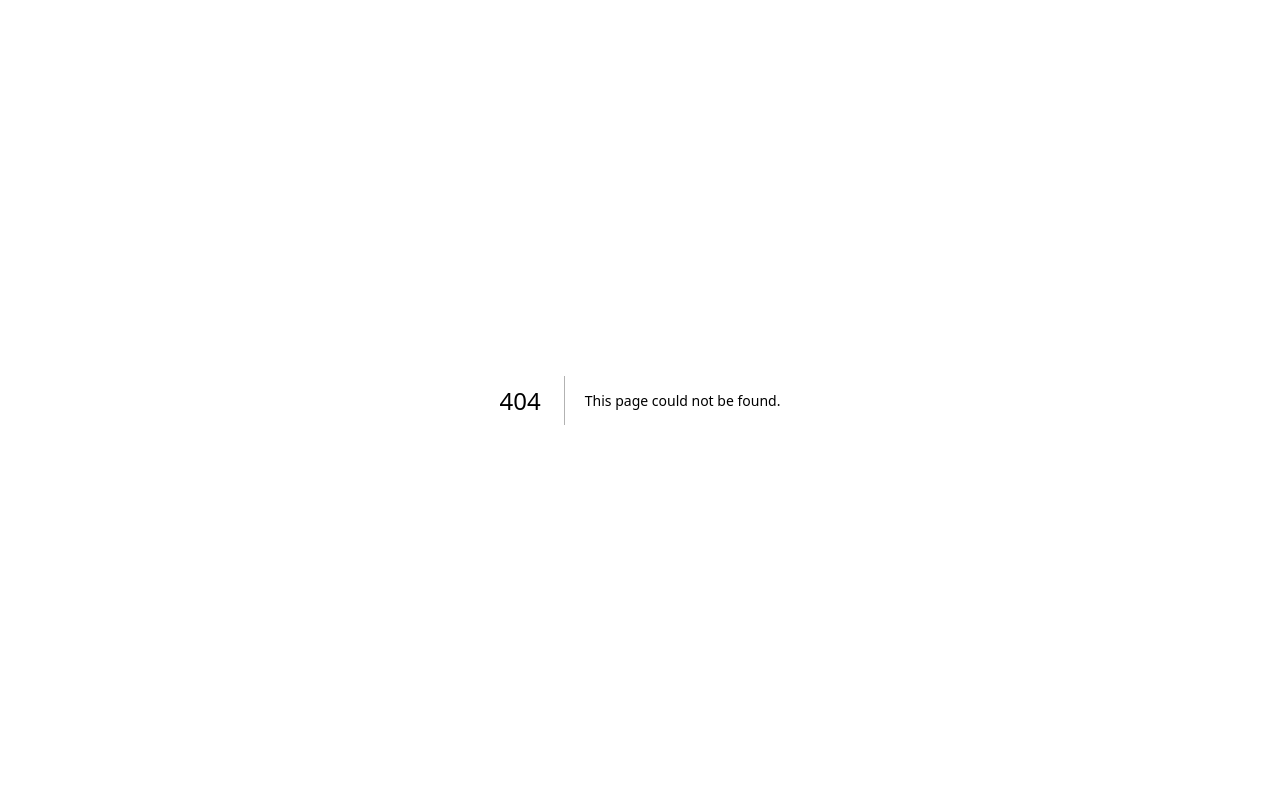
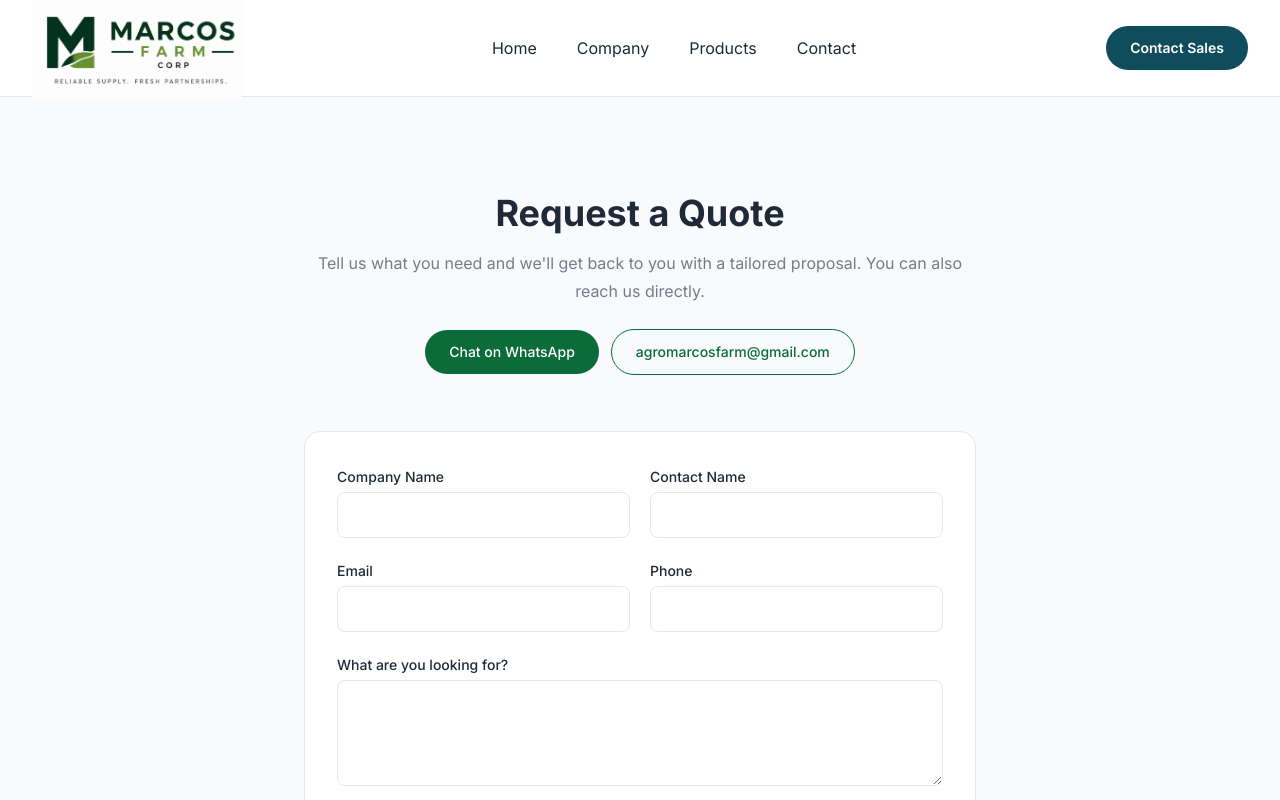
Before and after one commit to marcofarmscorp/marco-farms-portal, a Next.js app: page /contact in a window 1280 px wide. Before the commit this address had no page. Shown: the top 800 px of the page. Built offline with nearby package versions, Linux system fonts and the light colour scheme.

Commit message:
Fix Hero links, hero image path, and connect contact/quote pages

```diff
--- /dev/null
+++ b/app/contact/page.tsx
@@ -0,0 +1,119 @@
+import Header from "../../components/layout/Header";
+import Footer from "../../components/home/Footer";
+import Container from "../../components/ui/Container";
+import { contact } from "../../config/contact";
+
+export default function ContactPage() {
+  return (
+    <>
+      <Header />
+
+      <section className="bg-light py-24">
+        <Container>
+          <div className="mx-auto max-w-2xl text-center">
+            <h1 className="text-3xl font-bold text-foreground md:text-4xl">
+              Request a Quote
+            </h1>
+            <p className="mt-4 text-base leading-7 text-foreground/60">
+              Tell us what you need and we&apos;ll get back to you with a
+              tailored proposal. You can also reach us directly.
+            </p>
+
+            <div className="mt-6 flex flex-col items-center justify-center gap-3 sm:flex-row">
+              <a
+                href={contact.whatsappLink}
+                target="_blank"
+                rel="noopener noreferrer"
+                className="rounded-full bg-forest px-6 py-3 text-sm font-medium text-white transition hover:opacity-90"
+              >
+                Chat on WhatsApp
+              </a>
+              <a
+                href={contact.emailLink}
+                className="rounded-full border border-forest px-6 py-3 text-sm font-medium text-forest transition hover:bg-forest hover:text-white"
+              >
+                {contact.email}
+              </a>
+            </div>
+          </div>
+
+          <form
+            action={contact.emailLink}
+            method="get"
+            className="mx-auto mt-14 max-w-2xl space-y-5 rounded-2xl border border-gray bg-white p-8"
+          >
+            <div className="grid grid-cols-1 gap-5 sm:grid-cols-2">
+              <div>
+                <label className="text-sm font-medium text-foreground">
+                  Company Name
+                </label>
+                <input
+                  type="text"
+                  name="company"
+                  required
+                  className="mt-1 w-full rounded-lg border border-gray px-4 py-3 text-sm outline-none focus:border-petroleum"
+                />
+              </div>
+
+              <div>
+                <label className="text-sm font-medium text-foreground">
+                  Contact Name
+                </label>
+                <input
+                  type="text"
+                  name="name"
+                  required
+                  className="mt-1 w-full rounded-lg border border-gray px-4 py-3 text-sm outline-none focus:border-petroleum"
+                />
+              </div>
+
+              <div>
+                <label className="text-sm font-medium text-foreground">
+                  Email
+                </label>
+                <input
+                  type="email"
+                  name="email"
+                  required
+                  className="mt-1 w-full rounded-lg border border-gray px-4 py-3 text-sm outline-none focus:border-petroleum"
+                />
+              </div>
+
+              <div>
+                <label className="text-sm font-medium text-foreground">
+                  Phone
+                </label>
+                <input
+                  type="tel"
+                  name="phone"
+                  className="mt-1 w-full rounded-lg border border-gray px-4 py-3 text-sm outline-none focus:border-petroleum"
+                />
+              </div>
+            </div>
+
+            <div>
+              <label className="text-sm font-medium text-foreground">
+                What are you looking for?
+              </label>
+              <textarea
+                name="message"
+                required
+                rows={4}
+                className="mt-1 w-full rounded-lg border border-gray px-4 py-3 text-sm outline-none focus:border-petroleum"
+              />
+            </div>
+
+            <button
+              type="submit"
+              className="w-full rounded-full bg-petroleum py-3 text-sm font-medium text-white transition hover:opacity-90"
+            >
+              Send Request
+            </button>
+          </form>
+        </Container>
+      </section>
+
+      <Footer />
+    </>
+  );
+}
--- a/components/home/CTA.tsx
+++ b/components/home/CTA.tsx
@@ -1,4 +1,5 @@
 import Container from "../ui/Container";
+import { contact } from "../../config/contact";
 
 export default function CTA() {
   return (
@@ -15,12 +16,23 @@ export default function CTA() {
             </p>
           </div>
 
-          <a
-            href="#contact"
-            className="whitespace-nowrap rounded-full bg-citrus px-8 py-4 font-medium text-forest-dark transition hover:opacity-90"
-          >
-            Talk to Us
-          </a>
+          <div className="flex flex-col gap-3 sm:flex-row">
+            <a
+              href={contact.whatsappLink}
+              target="_blank"
+              rel="noopener noreferrer"
+              className="whitespace-nowrap rounded-full bg-citrus px-8 py-4 font-medium text-forest-dark transition hover:opacity-90"
+            >
+              Chat on WhatsApp
+            </a>
+
+            <a
+              href={contact.emailLink}
+              className="whitespace-nowrap rounded-full border border-white px-8 py-4 font-medium text-white transition hover:bg-white hover:text-forest"
+            >
+              Email Us
+            </a>
+          </div>
         </div>
       </Container>
     </section>
--- a/components/home/Hero.tsx
+++ b/components/home/Hero.tsx
@@ -24,22 +24,28 @@ export default function Hero() {
 
           <div className="mt-12 flex flex-wrap justify-center gap-4">
 
-            <button className="rounded-full bg-petroleum px-8 py-4 font-medium text-white transition hover:opacity-90">
+            <a
+              href="/products"
+              className="rounded-full bg-petroleum px-8 py-4 font-medium text-white transition hover:opacity-90"
+            >
               Explore Products
-            </button>
+            </a>
 
-            <button className="rounded-full border border-forest px-8 py-4 font-medium text-forest transition hover:bg-forest hover:text-white">
+            <a
+              href="/contact"
+              className="rounded-full border border-forest px-8 py-4 font-medium text-forest transition hover:bg-forest hover:text-white"
+            >
               Request a Quote
-            </button>
+            </a>
 
           </div>
-s
+
         </div>
 
         <div className="mt-20 overflow-hidden rounded-3xl">
 
           <img
-            src="/images/hero/hero-main.jpg"
+            src="/Images/hero/hero-main.jpg"
             alt="Fresh Produce"
             className="h-[520px] w-full object-cover"
           />
--- /dev/null
+++ b/config/contact.ts
@@ -0,0 +1,6 @@
+export const contact = {
+  whatsappNumber: "+1 (305) 384-8691",
+  whatsappLink: "https://wa.me/13053848691",
+  email: "agromarcosfarm@gmail.com",
+  emailLink: "mailto:agromarcosfarm@gmail.com",
+};
```
